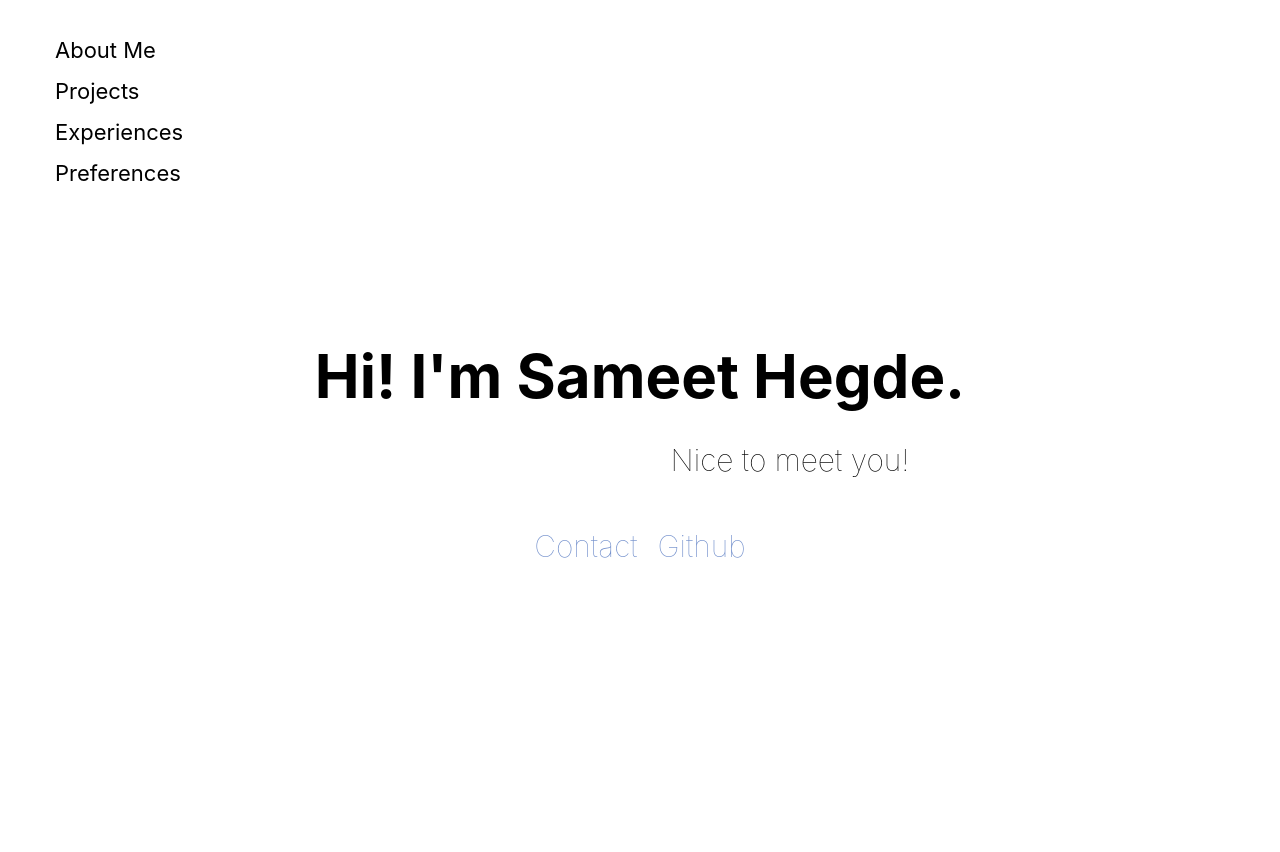
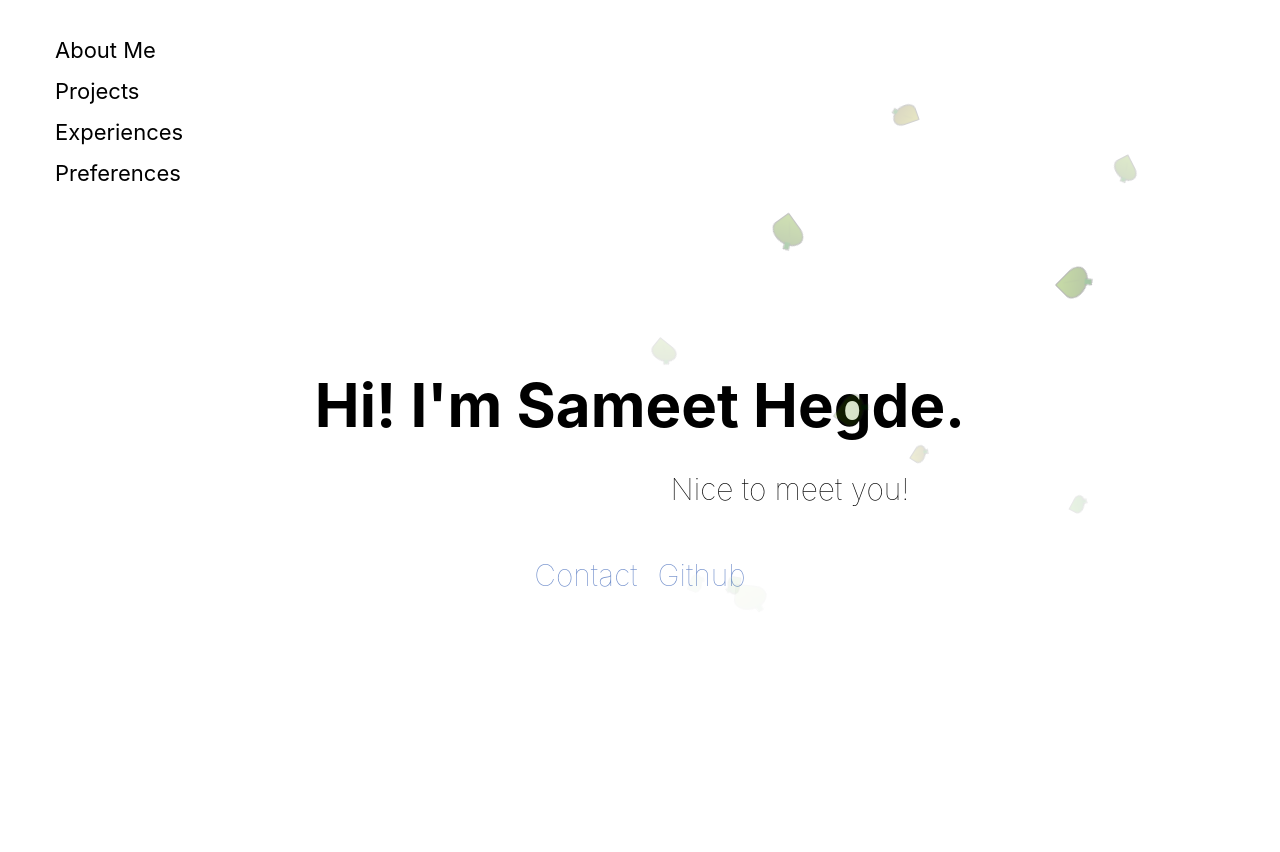
Before and after one commit to PSameetHegdeGit/Personal-Website, a PHP site: page / in a window 1280 px wide. Shown: the top 852 px of the page. Run offline with PHP 8.4, Linux system fonts and the light colour scheme; some libraries are stand-ins or nearby versions.

Commit message:
with leave animation

```diff
--- a/index.html
+++ b/index.html
@@ -6,11 +6,28 @@
     <title>Main Page</title>
     <link rel="stylesheet" href="main.css">
     <link rel="stylesheet" href="https://pro.fontawesome.com/releases/v5.10.0/css/all.css" integrity="sha384-AYmEC3Yw5cVb3ZcuHtOA93w35dYTsvhLPVnYs9eStHfGJvOvKxVfELGroGkvsg+p" crossorigin="anonymous"/>
-
+    <link rel="stylesheet" href="leaves.css">
     <script src="mainJavascript.js"></script>
 
 </head>
 <body>
+    <div id="leaves">
+        <i></i>
+        <i></i>
+        <i></i>
+        <i></i>
+        <i></i>
+        <i></i>
+        <i></i>
+        <i></i>
+        <i></i>
+        <i></i>
+        <i></i>
+        <i></i>
+        <i></i>
+        <i></i>
+        <i></i>
+      </div>
 
     <nav id="navbar">
         <ul>
@@ -74,7 +91,6 @@
             <div>
                     <!-- Tab links -->
                 <div class="project" id="newsaggregator">
-                    <iframe src="https://www.youtube.com/watch?v=OCGoTiV4kbM" frameborder="0"></iframe>
                     <div class="description">
                         <h5>News Aggregator</h5>
                         <p> This news aggregator uses a external api NewsAPI to aggregate news sources by keyword. I
@@ -98,7 +114,6 @@
                     </div>
                 </div>
                 <div class="project" id="simplex">
-                    <iframe src="https://www.youtube.com/watch?v=OCGoTiV4kbM" frameborder="0"></iframe>
                     <div class="description">
                         <h5>Simplex</h5>
                         <p>
@@ -126,7 +141,6 @@
                     </div>
                 </div>
                 <div class="project" id="modelinghardyweinberg">
-                    <iframe src="https://www.youtube.com/watch?v=OCGoTiV4kbM" frameborder="0"></iframe>
                     <div class="description">
                         <h5>Modeling Hardy Weinberg</h5>
                         <p>
@@ -154,7 +168,6 @@
                     </div>
                 </div>
                 <div class="project" id="capsheetautomation">
-                    <iframe src="https://www.youtube.com/watch?v=OCGoTiV4kbM" frameborder="0"></iframe>
                     <div class="description">
                         <h5>CapSheet Automation</h5>
                         <p>These automation scripts implement logic to grab data from a raw unorganized excel file
@@ -188,6 +201,19 @@
     </section>
     <section id="preferences">
         <h4>Preferences and Skills</h4>
+        <div>
+            <h6>Programming Languages:</h6>
+            <p>Java, Python, C, Javascript, GoLang, C#, HTML/CSS, SQL</p>
+        </div>
+        <div>
+            <h6>Databases, Frameworks, Other</h6>
+            <p>Angular, Flask, MongoDB, MySQL, Jenkins, Docker, Kubernetes, Unity,
+                AWS EC2
+            </p>
+        </div>
+        <div>
+
+        </div>
     </section>
 
 
--- /dev/null
+++ b/leaves.css
@@ -0,0 +1,137 @@
+/* leaf animations */
+/* Credit To: Aaron Griffin @uurrnn */
+
+#leaves {position:relative;top:-50px;width:100%;text-align: right;}
+
+#leaves i {
+    display: inline-block;
+    width: 200px;
+    height: 150px;
+    background: linear-gradient(to bottom right, #309900, #005600);
+    transform: skew(20deg);
+    border-radius: 5% 40% 70%;
+    box-shadow: inset 0px 0px 1px #222;
+    border: 1px solid #333;
+    z-index: 1;
+    -webkit-animation: falling 5s 0s infinite;
+}
+
+#leaves i:nth-of-type(2n) { -webkit-animation: falling2 5s 0s infinite; }
+#leaves i:nth-of-type(3n) { -webkit-animation: falling3 5s 0s infinite; }
+
+#leaves i:before {
+  position: absolute;
+  content: '';
+  top: 117px;
+  right: 9px;
+  height: 27px;
+  width: 32px;
+  transform: rotate(49deg);
+  border-radius: 0% 15% 15% 0%;
+  border-top: 1px solid #222;
+  border-bottom: 1px solid #222;
+  border-left: 0px solid #222;
+  border-right: 1px solid #222;
+  background: linear-gradient(to right, rgba(0,100,0,1), #005600);
+  z-index: 1;
+}
+
+#leaves i:after {
+  content: '';
+  height: 125px;
+  width: 10px;
+  background: linear-gradient(to right, rgba(0,0,0,.15), rgba(0,0,0,0));
+  display: block;
+  transform: rotate(125deg);
+  position: absolute;
+  left: 85px;
+  border-radius:50%;
+}
+
+
+#leaves i:nth-of-type(n)    { height:23px; width:30px; }
+#leaves i:nth-of-type(n):before { width:7px; height:5px; top:17px; right:1px; }
+#leaves i:nth-of-type(n):after { width:2px; height:17px; left: 12px; top:0px; }
+
+#leaves i:nth-of-type(2n+1)    { height:11px; width:16px; }
+#leaves i:nth-of-type(2n+1):before { width:4px; height:3px; top:7px; right:0px; }
+#leaves i:nth-of-type(2n+1):after { width:2px; height:6px; left: 5px; top:1px; }
+
+#leaves i:nth-of-type(3n+2)  { height:17px; width:23px; }
+#leaves i:nth-of-type(3n+2):before  { height:4px; width:4px; top:12px; right:1px; }
+#leaves i:nth-of-type(3n+2):after  { height:10px; width:2px; top:1px; left:8px; }
+
+#leaves i:nth-of-type(n)   { -webkit-animation-delay: 1.9s;}
+#leaves i:nth-of-type(2n)  { -webkit-animation-delay: 3.9s;}
+#leaves i:nth-of-type(3n)  { -webkit-animation-delay: 2.3s;}
+#leaves i:nth-of-type(4n)  { -webkit-animation-delay: 4.4s;}
+#leaves i:nth-of-type(5n)  { -webkit-animation-delay: 5s;  }
+#leaves i:nth-of-type(6n)  { -webkit-animation-delay: 3.5s;}
+#leaves i:nth-of-type(7n)  { -webkit-animation-delay: 2.8s;}
+#leaves i:nth-of-type(8n)  { -webkit-animation-delay: 1.5s;}
+#leaves i:nth-of-type(9n)  { -webkit-animation-delay: 3.3s;}
+#leaves i:nth-of-type(10n) { -webkit-animation-delay: 2.5s;}
+#leaves i:nth-of-type(11n) { -webkit-animation-delay: 1.2s;}
+#leaves i:nth-of-type(12n) { -webkit-animation-delay: 4.1s;}
+#leaves i:nth-of-type(13n) { -webkit-animation-delay: 1s;  }
+#leaves i:nth-of-type(14n) { -webkit-animation-delay: 4.7s;}
+#leaves i:nth-of-type(15n) { -webkit-animation-delay: 3s;  }
+
+#leaves i:nth-of-type(n)    { background: linear-gradient(to bottom right, #309900, #005600); }
+#leaves i:nth-of-type(2n+2)  { background: linear-gradient(to bottom right, #5e9900, #2b5600); }
+#leaves i:nth-of-type(4n+1)  { background: linear-gradient(to bottom right, #990, #564500); }
+
+#leaves i:nth-of-type(n)    { opacity: .7;}
+#leaves i:nth-of-type(3n+1)  { opacity: .5;}
+#leaves i:nth-of-type(3n+2)  { opacity: .3;}
+
+#leaves i:nth-of-type(n)    {transform: rotate(180deg);}
+
+
+#leaves i:nth-of-type(n) { -webkit-animation-timing-function:ease-in-out;}
+
+@-webkit-keyframes falling {
+
+    0% {
+        -webkit-transform:
+            translate3d(300,0,0)
+            rotate(0deg);
+    }
+
+    100% {
+        -webkit-transform:
+            translate3d(-350px,700px,0)
+            rotate(90deg);
+        opacity: 0;
+    }
+}
+
+@-webkit-keyframes falling3 {
+     0% {
+        -webkit-transform:
+            translate3d(0,0,0)
+            rotate(-20deg);
+    }
+
+    100% {
+        -webkit-transform:
+            translate3d(-230px,640px,0)
+            rotate(-70deg);
+        opacity: 0;
+    }
+}
+
+@-webkit-keyframes falling2 {
+     0% {
+        -webkit-transform:
+            translate3d(0,0,0)
+            rotate(90deg);
+    }
+
+    100% {
+        -webkit-transform:
+            translate3d(-400px,680px,0)
+            rotate(0deg);
+        opacity: 0;
+    }
+}
--- a/main.css
+++ b/main.css
@@ -86,8 +86,8 @@
 }
 
 #tabgroup{
+    margin-top: 80px;
     display: flex;
-    align-items: center;
     justify-content: space-evenly;
 }
 
@@ -150,3 +150,8 @@
     margin-bottom: 200px;
 
 }
+
+.description h5{
+    margin-top: 0px;
+
+}
```
